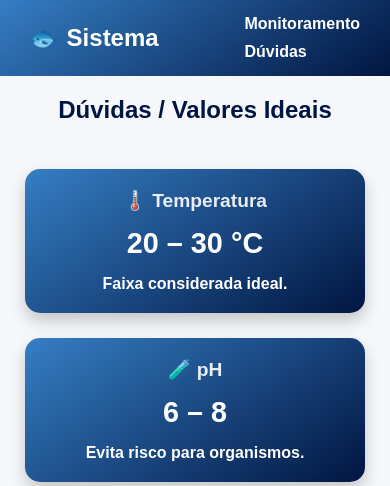
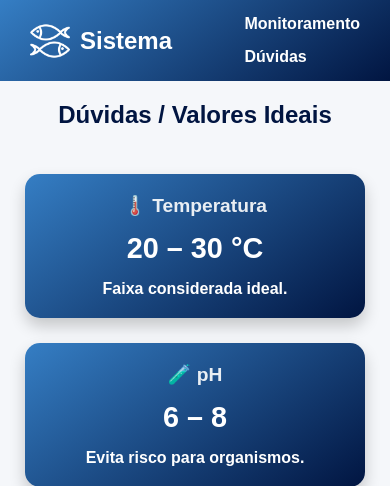
Before and after one commit to viniciucosmos/monitoramento-agua-django, a Django app: page /monitoramento/duvidas/ in a window 390 px wide. Shown: the top 486 px of the page. Run offline with Django 5.2, Linux system fonts and the light colour scheme.

Commit message:
Adicionando Logo e Favicon

```diff
--- a/projeto/monitoramento/static/css/style.css
+++ b/projeto/monitoramento/static/css/style.css
@@ -45,6 +45,21 @@ body {
 
 .nav-links a:hover {
     color: #a8ffbf;
+}
+
+
+.navbar .logo {
+    display: flex;
+    align-items: center;
+    gap: 10px; /* espaço entre logo e texto */
+    font-size: 1.5rem;
+    font-weight: bold;
+}
+
+.logo-img {
+    width: 40px;   /* ajuste conforme necessário */
+    height: 40px;  /* mantém proporção quadrada */
+    object-fit: contain;
 }
 
 h1 {
@@ -105,7 +120,7 @@ background: linear-gradient(145deg, #e02929, #e24e4e);
 @media (max-width: 600px) {
     .nav-links {
         flex-direction: column;
-        gap: 10px;
+        gap: 15px;
     }
 }
 @media (max-width: 900px) {
--- a/projeto/monitoramento/templates/base.html
+++ b/projeto/monitoramento/templates/base.html
@@ -6,13 +6,17 @@
     <meta name="viewport" content="width=device-width, initial-scale=1.0">
     {% block head %}{% endblock %}
     <link rel="stylesheet" href="{% static 'css/style.css' %}">
-    <link rel="icon" href="caminho/para/o/favicon.ico" type="image/x-icon">
+    <link rel="icon" href="{% static 'img/peixes.png' %}" type="image/png">
+
 </head>
 <body>
 
     <!-- Navbar padrão para todas as páginas -->
     <nav class="navbar">
-        <div class="logo">🐟 Sistema</div>
+    <div class="logo">
+        <img src="{% static 'img/peixes_branco.png' %}" alt="Logo" class="logo-img">
+        <span>Sistema</span>
+    </div>
         <ul class="nav-links">
             <li><a href="{% url 'dashboard' %}">Monitoramento</a></li>
             <li><a href="{% url 'duvidas' %}">Dúvidas</a></li>
```
Also changed, not shown: img/peixes.png (deleted), img/peixes_branco.png (deleted), projeto/monitoramento/static/img/peixes.png (added), projeto/monitoramento/static/img/peixes_branco.png (added).
